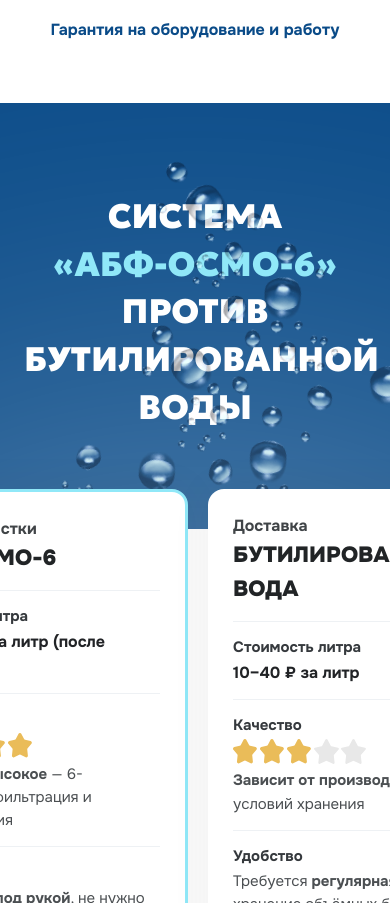
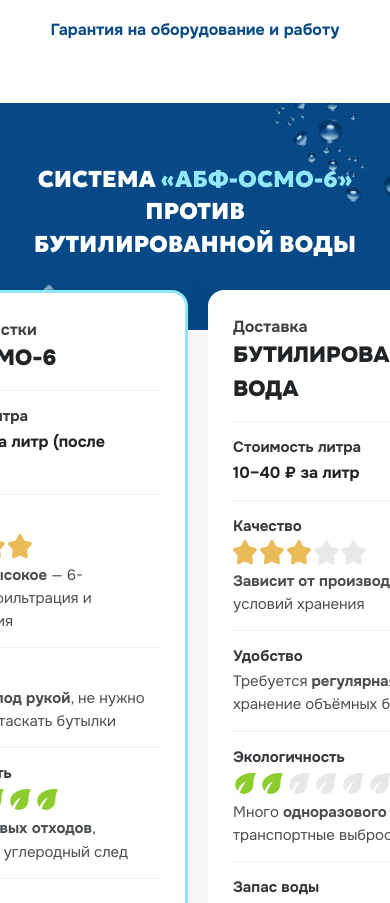
Before and after one commit to ministrov/waterdel-newest, a website built with Vite: page index.html in a window 390 px wide. Shown: the part 6218-7121 px from the top of the page. Built offline with nearby package versions, Linux system fonts and the light colour scheme; files whose address does not match are found by name.

Commit message:
feat: start creating a styling for difference section at the big tablet screen

```diff
--- a/src/style.css
+++ b/src/style.css
@@ -2921,6 +2921,33 @@ body {
     margin-top: 20px;
     font-size: 16px;
   }
+
+  .difference__header {
+    padding: 60px 0 70px;
+  }
+
+  .difference__title {
+    margin-bottom: 20px;
+    font-size: 23px;
+  }
+
+  .difference__bg--left {
+    bottom: -241px;
+    left: -139px;
+    transform: scaleX(-1) rotate(161deg);
+    width: 330px;
+  }
+
+  .difference__bg--right {
+    width: 350px;
+    right: -116px;
+    top: -205px;
+    transform: rotate(342deg);
+  }
+
+  .difference__header::before {
+    content: none;
+  }
 }
 
 /* @media screen and (max-width: 768px) {} */
```
